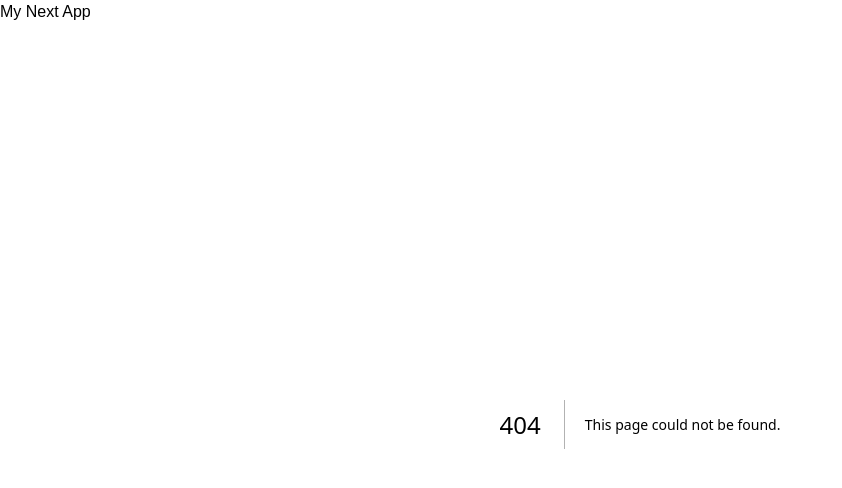
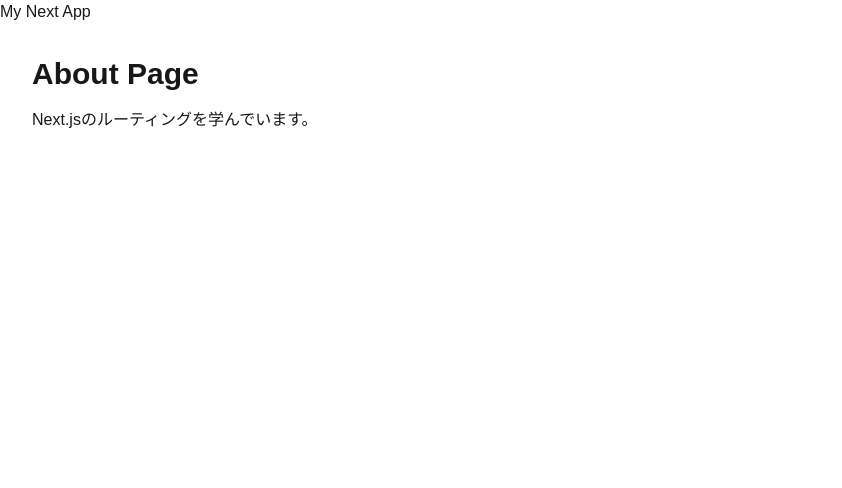
Before and after one commit to mae134/nextjs-practice, a Next.js app: page /about in a window 1280 px wide. Before the commit this address had no page. Shown: the top 488 px of the page, without its empty margins (0-842 px from the left). Built offline with nearby package versions, Linux system fonts and the light colour scheme.

Commit message:
feat: add about page

```diff
--- /dev/null
+++ b/src/app/about/page.tsx
@@ -0,0 +1,13 @@
+export default function About() {
+  return (
+    <main className="p-8">
+      <h1 className="text-3xl font-bold">
+        About Page
+      </h1>
+
+      <p className="mt-4">
+        Next.jsのルーティングを学んでいます。
+      </p>
+    </main>
+  );
+}
```
